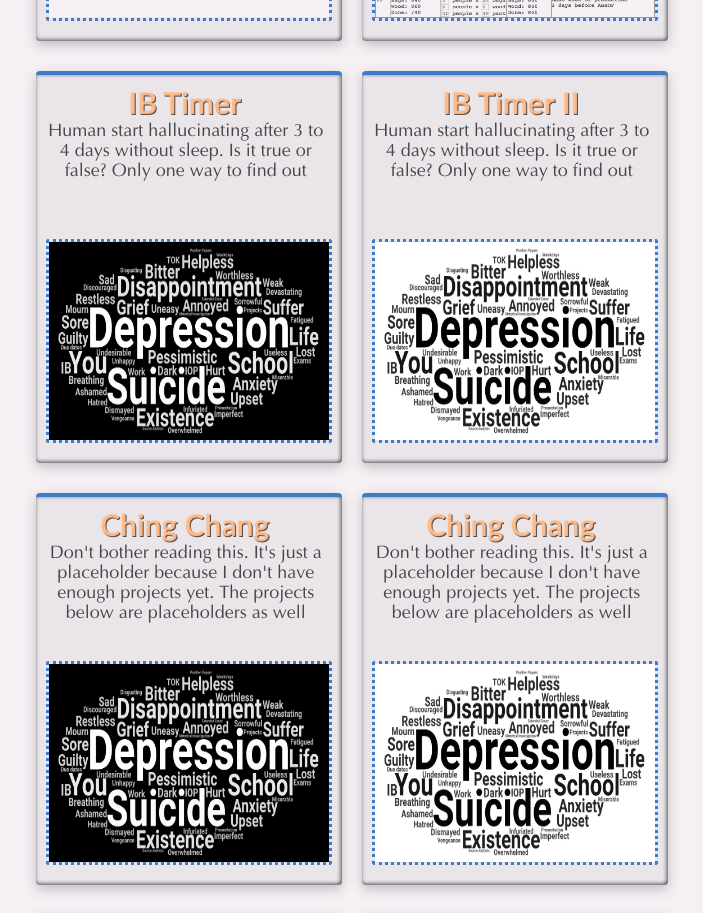
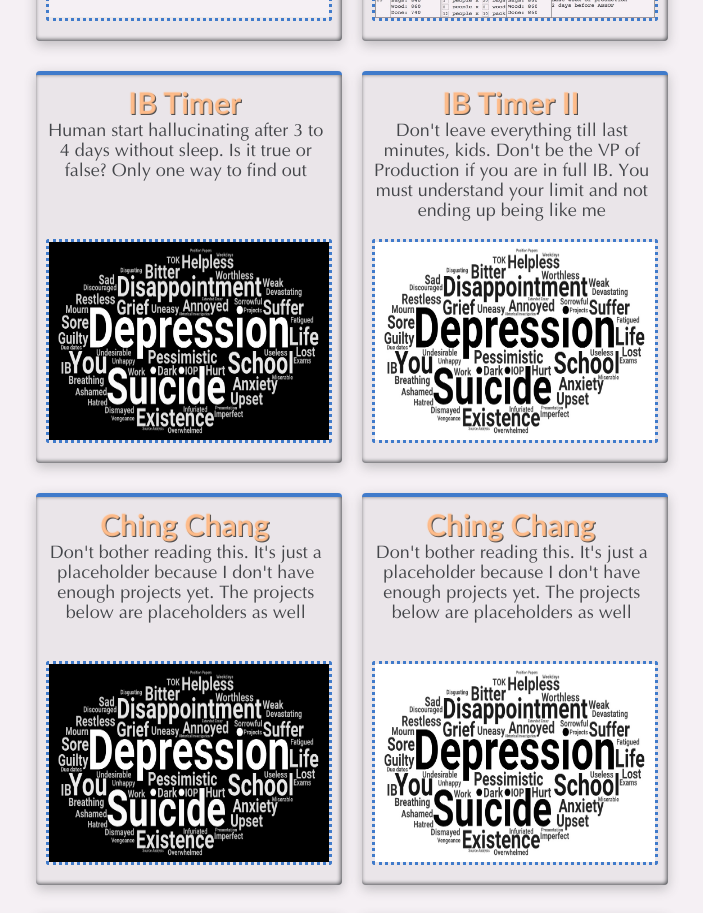
Before and after one commit to ChingChang9/Personal-Website, a Vue app: page /projects in a window 1280 px wide. Shown: the part 1380-2293 px from the top of the page, without its empty margins (417-1120 px from the left). Built offline with nearby package versions, Linux system fonts and the light colour scheme.

Commit message:
updated ib timer ii description

```diff
--- a/src/views/Projects.vue
+++ b/src/views/Projects.vue
@@ -70,8 +70,8 @@
       <router-link class="card" :to="{ name: 'IBTimerII' }" draggable="false">
         <h1 class="title">IB Timer II</h1>
         <div class="description">
-          Human start hallucinating after 3 to 4 days without sleep. Is it true or false? Only one
-          way to find out
+          Don't leave everything till last minutes, kids. Don't be the VP of Production if you are
+          in full IB. You must understand your limit and not ending up being like me
         </div>
         <img src="@/assets/projects/placeholder-white.jpg" draggable="false" />
       </router-link>
```
